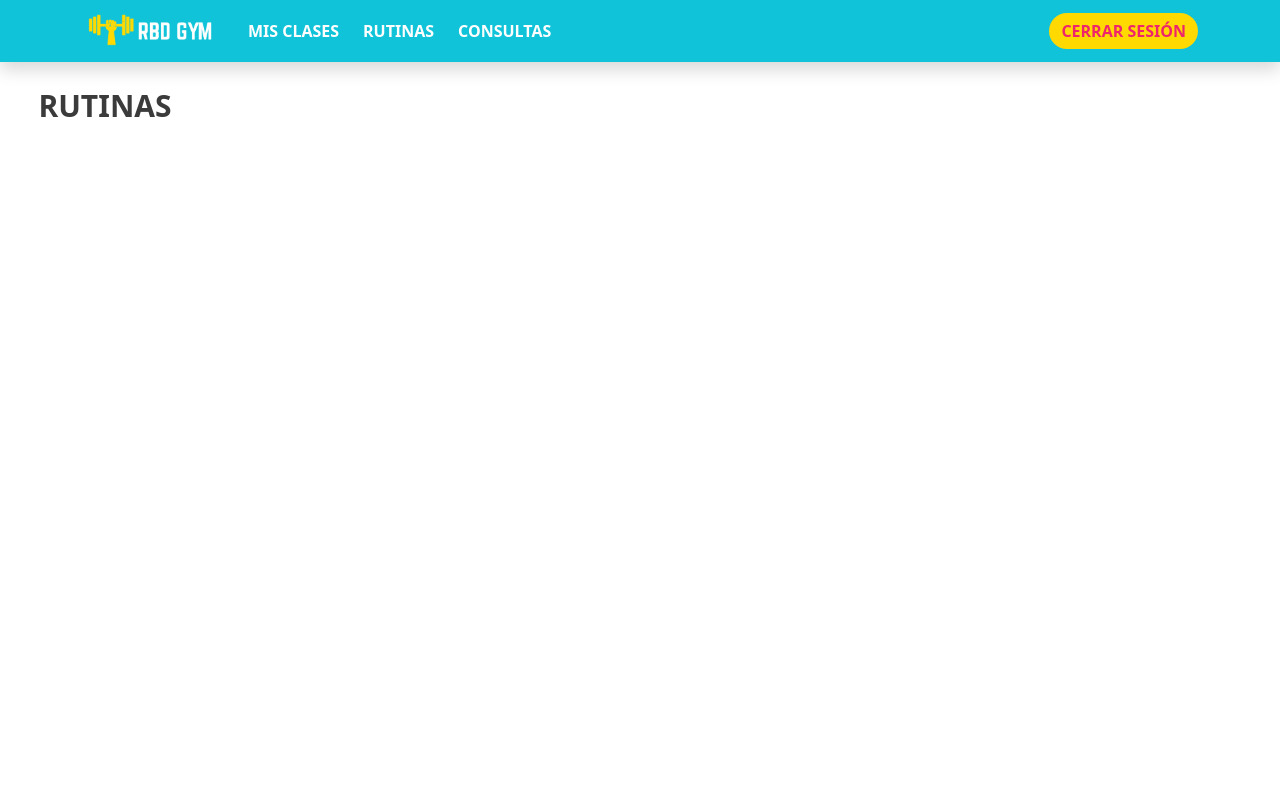
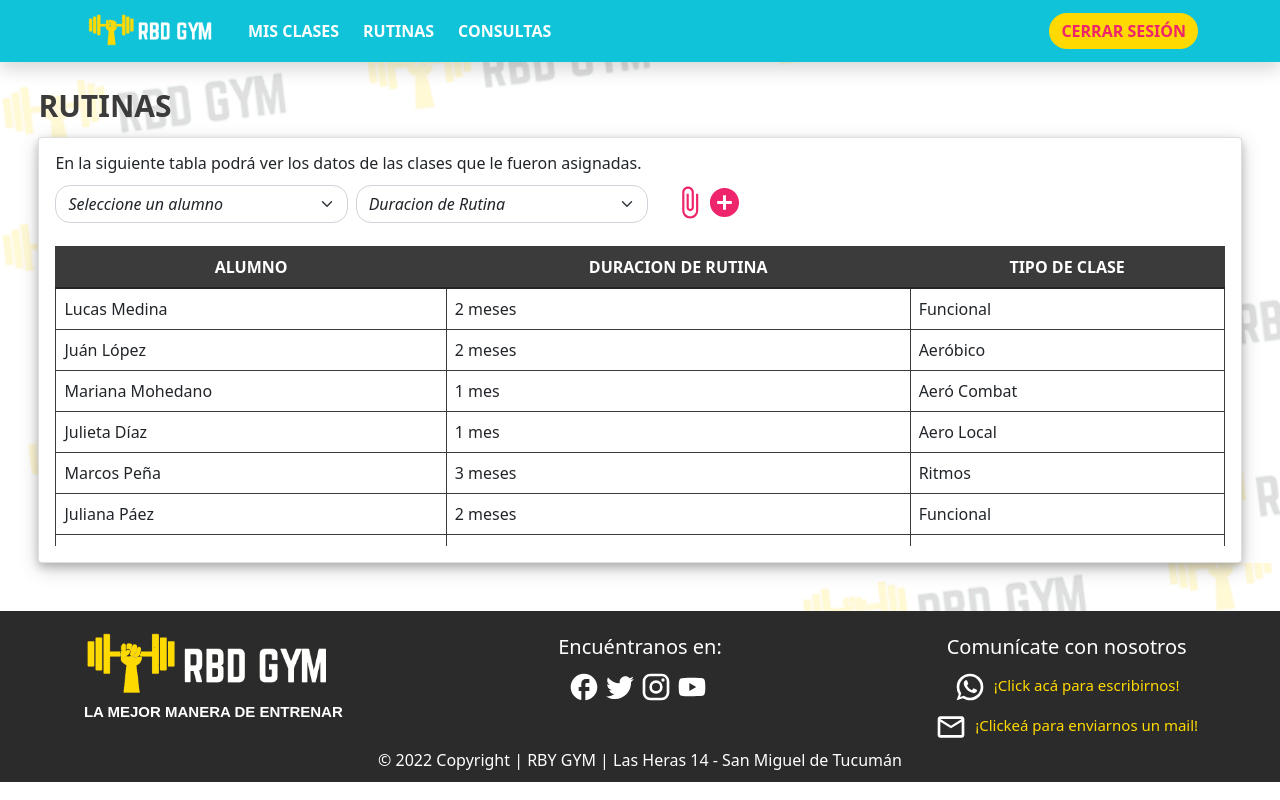
Before and after one commit to dscampero/ProyectoGYM-fe, a React (Create React App) app: page /instructores/rutinas in a window 1280 px wide. Built offline with nearby package versions, Linux system fonts and the light colour scheme.

Commit message:
Agregado de pagina instructor/rutinas

```diff
--- a/src/components/admin/alumns/FunctionalAlumnsTable.jsx
+++ b/src/components/admin/alumns/FunctionalAlumnsTable.jsx
@@ -141,7 +141,7 @@ const FunctionalAlumnsTable = () => {
               <tbody>
                 {schedulesData.map((schedule) => (
                   <tr style={{ backgroundColor: "white" }}>
-                    <td>{schedule.day}</td>
+                    <td>{schedule.name}</td>
                     <td>{schedule.time}</td>
                     <td>{schedule.capacity}</td>
                     <td className="usersIcons">
--- /dev/null
+++ b/src/components/admin/instructors/RutinesTable.jsx
@@ -0,0 +1,127 @@
+import React from "react";
+import Table from "react-bootstrap/Table";
+import Form from "react-bootstrap/Form";
+import Card from "react-bootstrap/Card";
+import AddCircleIcon from "@mui/icons-material/AddCircle";
+import AttachFileIcon from '@mui/icons-material/AttachFile';
+const alumns = [
+    { name: "Lucas Medina" },
+    { name: "Juán López" },
+    { name: "Mariana Mohedano" },
+    { name: "Julieta Díaz" },
+    { name: "Marcos Peña" },
+    { name: "Juliana Páez" },
+    { name: "Lucas Castro"}
+];
+const duration = [
+  { time: "1 mes" },
+  { time: "2 meses" },
+  { time: "3 meses" },
+];
+
+const durationData = [
+  {
+    name: "Lucas Medina",
+    time: "2 meses",
+    clase: "Funcional",
+  },
+  {
+    name: "Juán López",
+    time: "2 meses",
+    clase: "Aeróbico",
+  },
+  {
+    name: "Mariana Mohedano",
+    time: "1 mes",
+    clase: "Aeró Combat",
+  },
+  {
+    name: "Julieta Díaz",
+    time: "1 mes",
+    clase: "Aero Local",
+  },
+  {
+    name: "Marcos Peña",
+    time: "3 meses",
+    clase: "Ritmos",
+  },
+  {
+    name: "Juliana Páez",
+    time: "2 meses",
+    clase: "Funcional",
+  },
+  {
+    name: "Lucas Castro",
+    time: "1 mes",
+    clase: "Aerobico",
+  },
+];
+
+const RutinesTable = () => {
+  return (
+    <div className="adminContainer h-100">
+    <div className="usersContainer">
+      <Card className="tableContainerCard" style={{ marginBottom: "4%" }}>
+        <Card.Body>
+          <h6 style={{ marginBottom: "1%" }}>
+          En la siguiente tabla podrá ver los datos de las clases que le fueron asignadas.
+          </h6>
+          <div style={{ display: "flex", marginBottom: "2%" }}>
+          <Form.Select className="lessonsSelect me-2">
+              <option>Seleccione un alumno</option>
+              {alumns.map((alumn) => (
+                <option value="1">{alumn.name}</option>
+              ))}
+            </Form.Select>
+            <Form.Select className="lessonsSelect me-4">
+              <option>Duracion de Rutina</option>
+              {duration.map((hour) => (
+                <option value="1">{hour.time}</option>
+              ))}
+            </Form.Select>
+            <AttachFileIcon style={{ fontSize: "35px", color: "#ee256c" }}/>
+            <AddCircleIcon style={{ fontSize: "35px", color: "#ee256c" }} />
+
+          </div>
+          <div className="scrollTable">
+            <Table
+              bordered
+              hover
+              responsive="md"
+              style={{ border: "1.5px solid #3b3b3b" }}
+            >
+              <thead>
+                <tr
+                  style={{
+                    backgroundColor: "#3b3b3b",
+                    color: "white",
+                    position: "sticky",
+                    zIndex: 10,
+                    top: 0,textAlign:"center"
+
+                  }}
+                >
+                  <th>ALUMNO</th>
+                  <th>DURACION DE RUTINA</th>
+                  <th>TIPO DE CLASE</th>
+                </tr>
+              </thead>
+              <tbody>
+                {durationData.map((schedule) => (
+                  <tr style={{ backgroundColor: "white" }}>
+                    <td>{schedule.name}</td>
+                    <td>{schedule.time}</td>
+                    <td>{schedule.clase}</td>
+                  </tr>
+                ))}
+              </tbody>
+            </Table>
+          </div>
+        </Card.Body>
+      </Card>
+    </div>
+    </div>
+  );
+};
+
+export default RutinesTable;
--- a/src/pages/insctructor/RoutinesScreen.jsx
+++ b/src/pages/insctructor/RoutinesScreen.jsx
@@ -1,11 +1,16 @@
 import React from 'react';
 import InstructorNavbar from '../../components/admin/instructors/InstructorNavbar';
+import RutinesTable from '../../components/admin/instructors/RutinesTable';
+import Footer from '../../components/Footer';
 
 const RoutinesScreen = () => {
   return <>
+  <div className="adminContainer h-100">
   <InstructorNavbar/>
   <h2 className="usersPagesHeader">RUTINAS</h2>
-
+  <RutinesTable/>
+  <Footer/>
+  </div>
   </>;
 };
 
```
